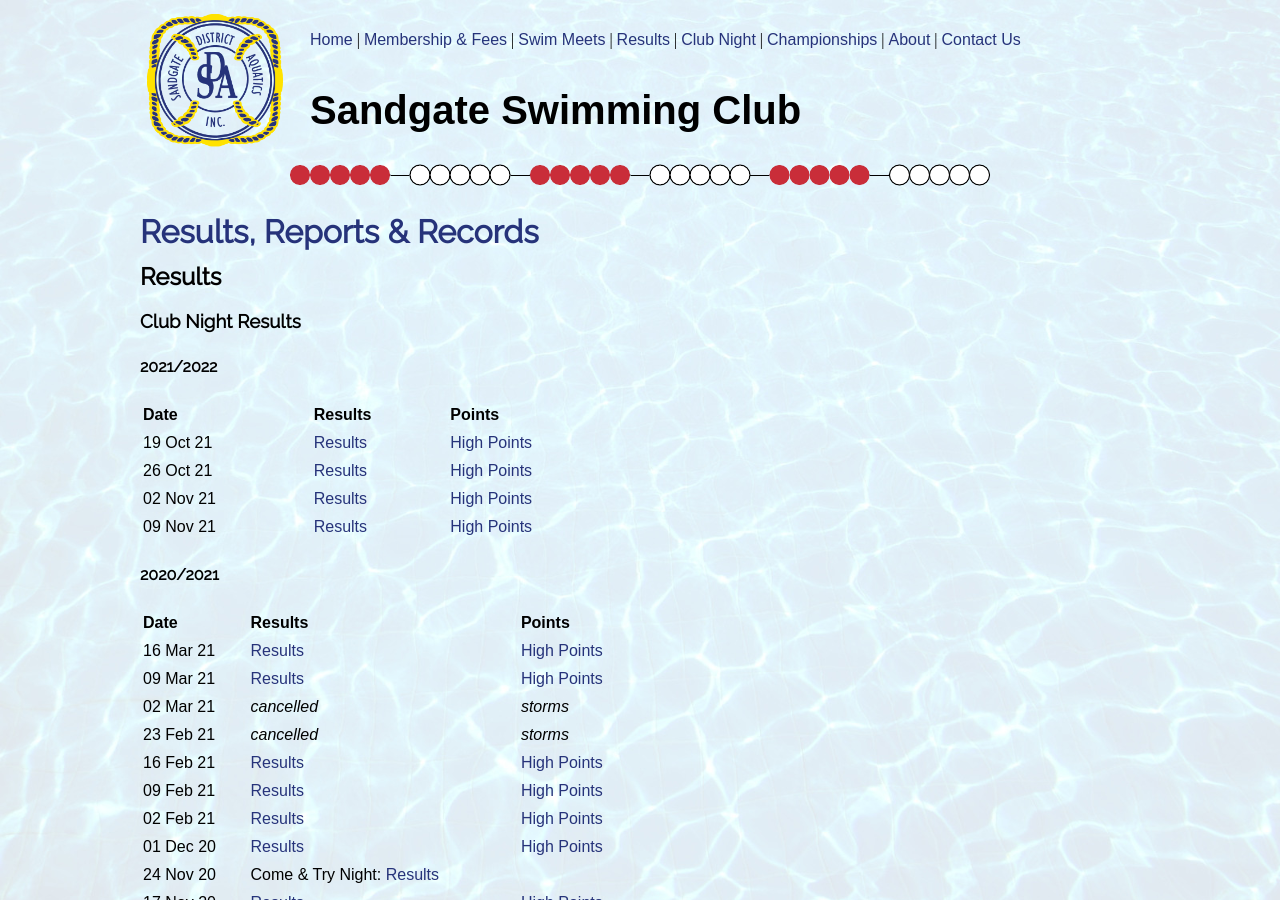
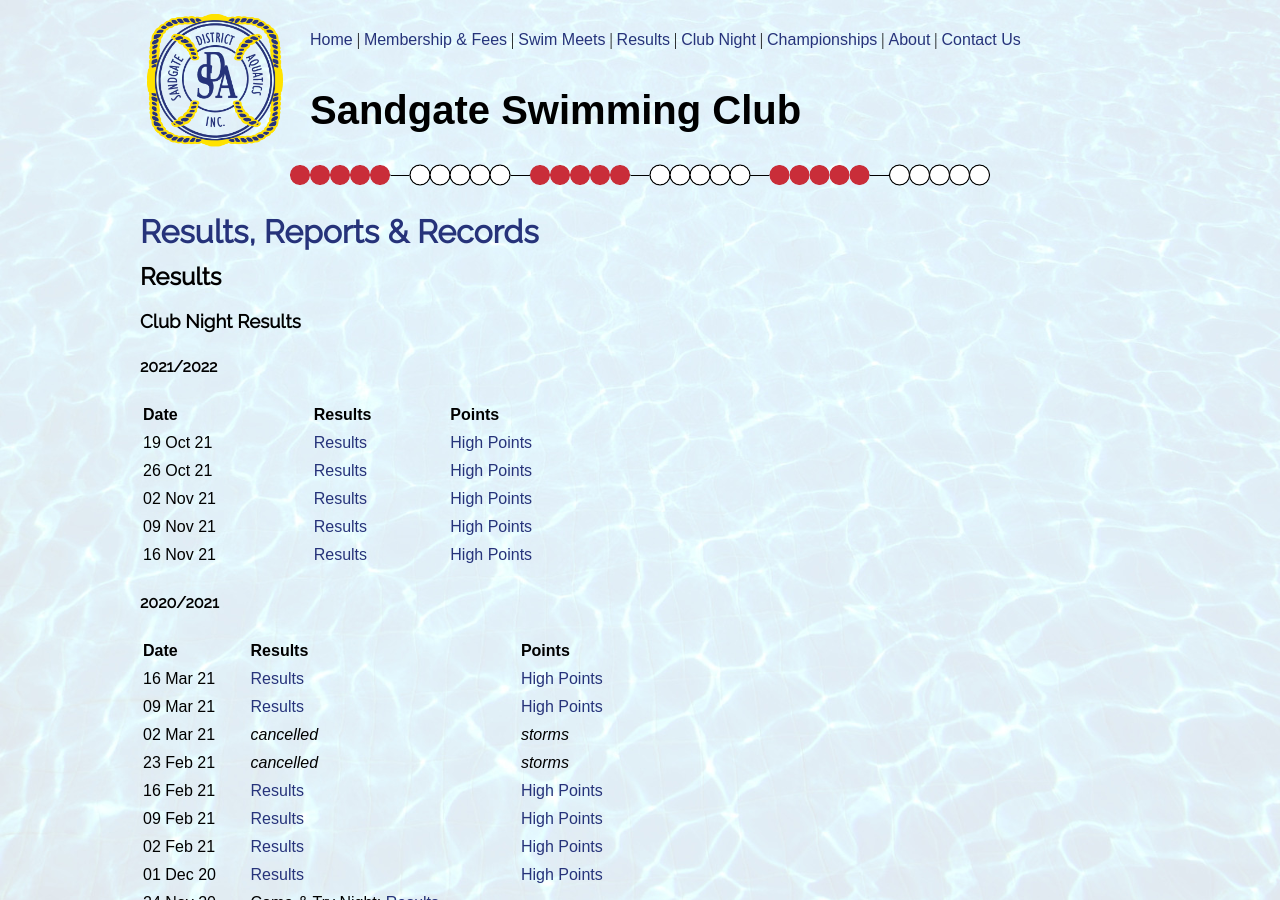
Before and after one commit to sandswim/website, a Jekyll site: the page built from pages/results.md, in a window 1280 px wide and 900 px high. Built offline with Jekyll 4.4.1, drawn with Linux system fonts in a browser that asks for light colours.

Commit message:
Update results.md

```diff
--- a/pages/results.md
+++ b/pages/results.md
@@ -15,6 +15,7 @@ permalink: /results
 26 Oct 21 | [Results](files/results/ClubNight-2021-10-26.pdf) | [High Points](files/results/HighPoints-2021-10-26.pdf)
 02 Nov 21 | [Results](files/results/ClubNight-2021-11-02.pdf) | [High Points](files/results/HighPoints-2021-11-02.pdf)
 09 Nov 21 | [Results](files/results/ClubNight-2021-11-09.pdf) | [High Points](files/results/HighPoints-2021-11-09.pdf)
+16 Nov 21 | [Results](files/results/ClubNight-2021-11-16.pdf) | [High Points](files/results/HighPoints-2021-11-16.pdf)
 
 #### 2020/2021
 
```
